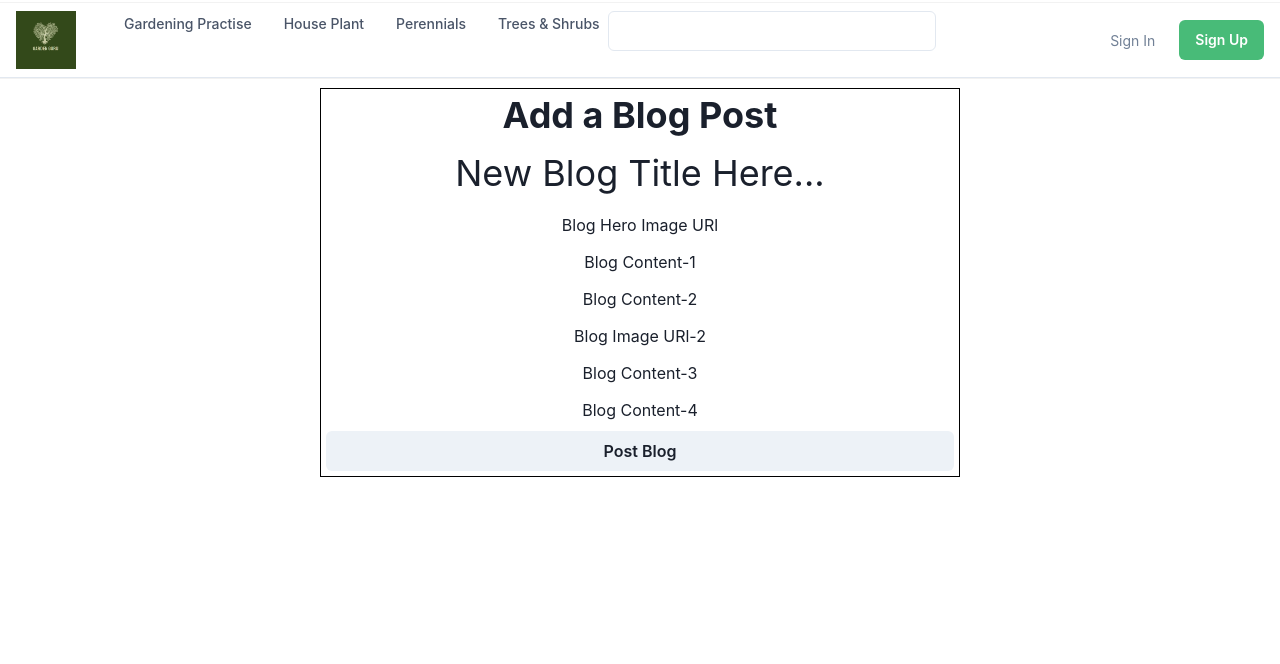
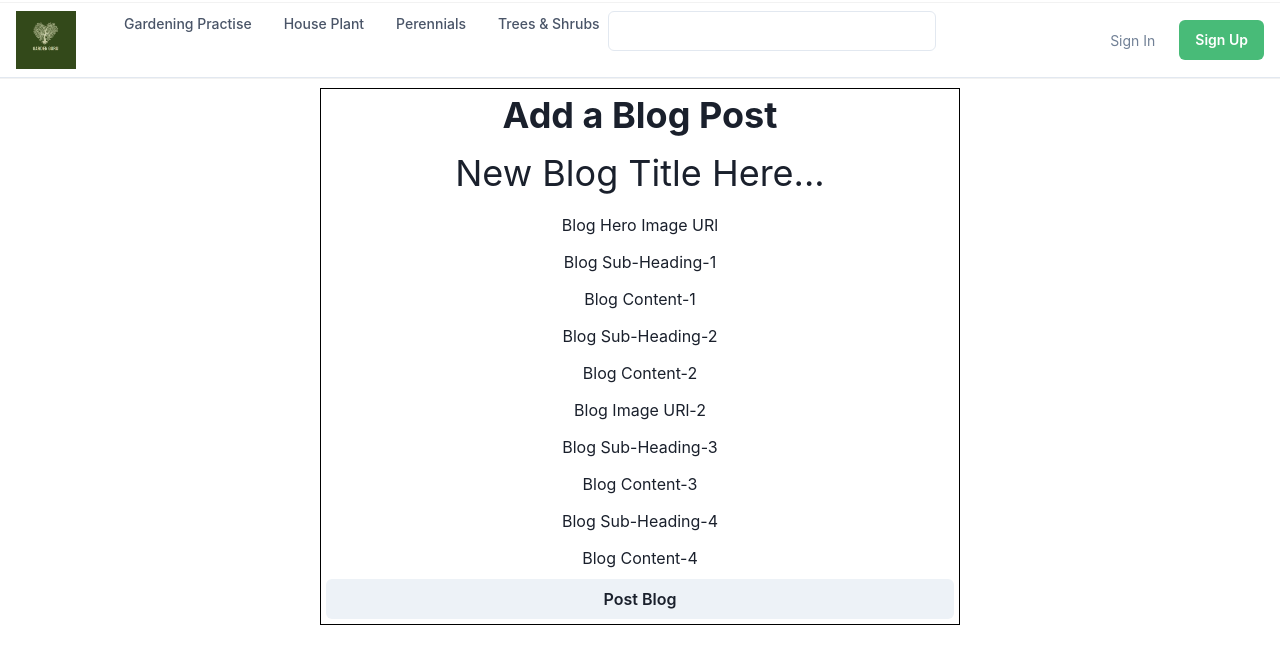
Before and after one commit to SanketPotdar121695/concerned-picture-9849, a React (Create React App) app in the folder Client/: page /addpost in a window 1280 px wide. Shown: the top 664 px of the page. Built offline with nearby package versions, Linux system fonts and the light colour scheme.

Commit message:
add post page with preview

```diff
--- a/Client/src/pages/UserPages/Posts.jsx
+++ b/Client/src/pages/UserPages/Posts.jsx
@@ -85,11 +85,25 @@ const Posts = () => {
             onChange={(e) => setHeroImgURL(e.target.value)}
           />
         </Editable>
+        <Editable defaultValue="Blog Sub-Heading-1">
+          <EditablePreview />
+          <EditableInput
+            value={headingOne}
+            onChange={(e) => setHeadingOne(e.target.value)}
+          />
+        </Editable>
         <Editable defaultValue="Blog Content-1">
           <EditablePreview />
           <EditableInput
             value={contentOne}
             onChange={(e) => setContentOne(e.target.value)}
+          />
+        </Editable>
+        <Editable defaultValue="Blog Sub-Heading-2">
+          <EditablePreview />
+          <EditableInput
+            value={headingTwo}
+            onChange={(e) => setHeadingTwo(e.target.value)}
           />
         </Editable>
         <Editable defaultValue="Blog Content-2">
@@ -106,6 +120,13 @@ const Posts = () => {
             onChange={(e) => setblogImgURL(e.target.value)}
           />
         </Editable>{" "}
+        <Editable defaultValue="Blog Sub-Heading-3">
+          <EditablePreview />
+          <EditableInput
+            value={headingThree}
+            onChange={(e) => setHeadingThree(e.target.value)}
+          />
+        </Editable>
         <Editable defaultValue="Blog Content-3">
           <EditablePreview />
           <EditableInput
@@ -113,6 +134,13 @@ const Posts = () => {
             onChange={(e) => setContentThree(e.target.value)}
           />
         </Editable>{" "}
+        <Editable defaultValue="Blog Sub-Heading-4">
+          <EditablePreview />
+          <EditableInput
+            value={headingFour}
+            onChange={(e) => setHeadingFour(e.target.value)}
+          />
+        </Editable>
         <Editable defaultValue="Blog Content-4">
           <EditablePreview />
           <EditableInput
```
Also changed, not shown: Client/src/components/PreviewPost.jsx (added, +7 -0 lines).
